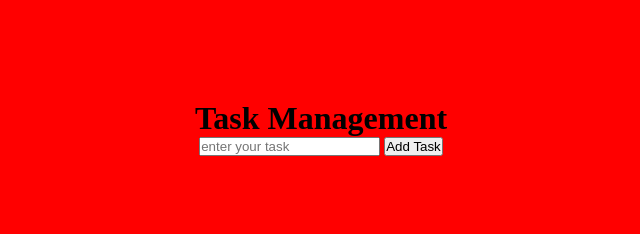
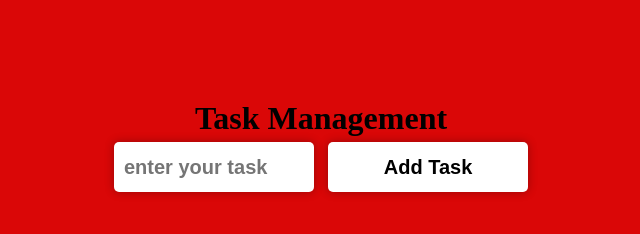
Before and after one commit to Smachoka/Crud, a plain HTML site: page index.html in a window 1280 px wide. Shown: the whole page, without its empty margins (319-959 px from the left). Drawn offline with Linux system fonts and the light colour scheme.

Commit message:
styled css

```diff
--- a/styles.css
+++ b/styles.css
@@ -4,9 +4,44 @@
     box-sizing: border-box;
 }
 .container{
-    background-color: red;
+    background-color: rgb(218, 7, 7);
     height: 100vh;
     text-align: center;
     padding-top: 100px;
+    width: 100%;
 
 }
+button{
+    padding: 10px;
+    margin: 5px;
+    border-radius: 5px;
+    font-size: 20px;
+    border: none;
+    background-color: rgb(255, 255, 255);
+    color: rgb(0, 0, 0);
+    cursor: pointer;
+    transition: background-color 0.3s ease;
+    box-shadow: 0 0 10px rgba(0, 0, 0, 0.3);
+    outline: none;
+    width: 200px;
+    height: 50px;
+    font-weight: 900;
+
+}input{
+    padding: 10px;
+    margin: 5px;
+    border-radius: 5px;
+    font-size: 20px;
+    border: none;
+    background-color: rgb(255, 255, 255);
+    color: rgb(0, 0, 0);
+    cursor: pointer;
+    transition: background-color 0.3s ease;
+    box-shadow: 0 0 10px rgba(0, 0, 0, 0.3);
+    outline: none;
+    width: 200px;
+    height: 50px;
+    font-weight: 900;
+
+
+}
```
Also changed, not shown: 1 other file.
